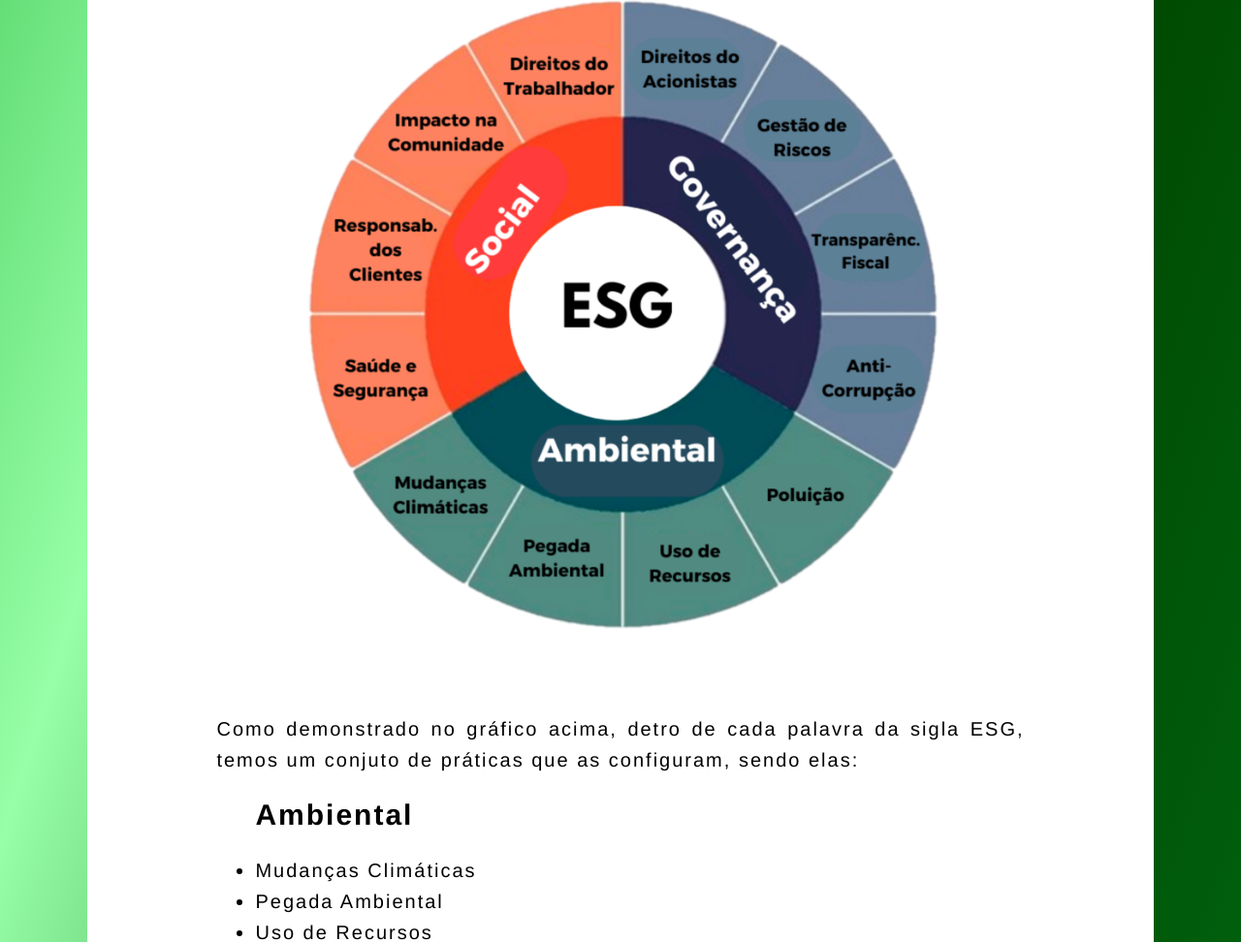
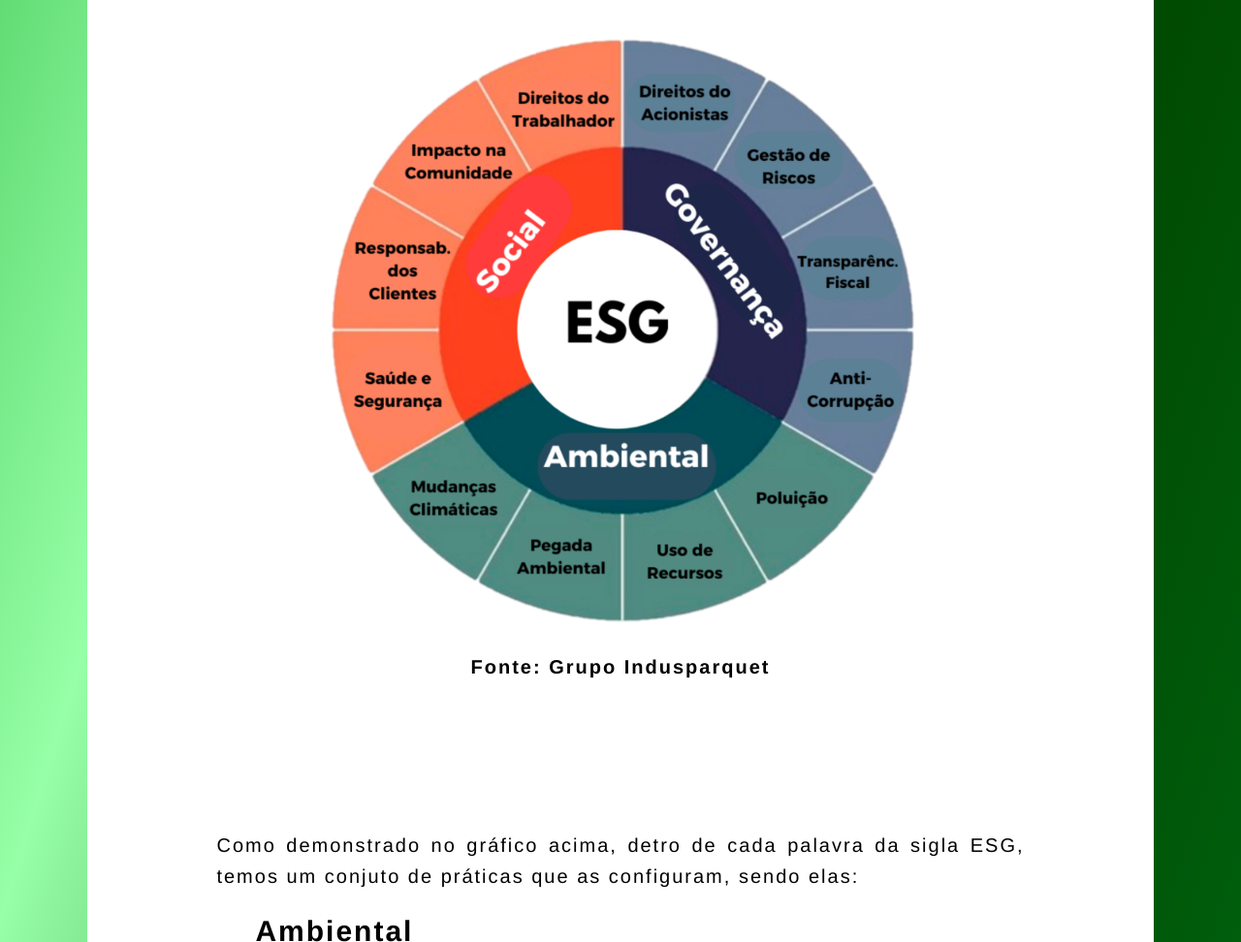
Before and after one commit to privadinhaportatil/APS, a plain HTML site: page index.html in a window 1280 px wide. Shown: the part 3986-4958 px from the top of the page at 97% size. Drawn offline with Linux system fonts and the light colour scheme.

Commit message:
Add files via upload

```diff
--- a/ES.css
+++ b/ES.css
@@ -274,12 +274,15 @@ h1 {
 }
 
 .esgimg {
-	padding-left: 3%;
+	padding: 5%;
 	display: flex;
+	flex-direction: column;
 	justify-content: center;
+	text-align: center;
 }
 
 .esgimg img {
+	padding-left: 9%;
 	width: 85%;
 	height: auto;
 }
--- a/index.html
+++ b/index.html
@@ -121,8 +121,8 @@
                     2030.</p>
                 <br>
                 <div class="esgimg">
-                    <img src="Imagens/GráficoEsg.png"
-                        alt="Gráfico com todos os elementos que compõe o Ambiental, Social e Governança">
+                    <img src="Imagens/GráficoEsg.png" alt="Gráfico com todos os elementos que compõe o Ambiental, Social e Governança">
+                    <h4>Fonte: Grupo Indusparquet</h4>
                 </div>
                 <br><br>
                 <p>Como demonstrado no gráfico acima, detro de cada palavra da sigla ESG, temos um conjuto de práticas
@@ -347,7 +347,7 @@
                     trabalho ou nas suas escolhas do dia a dia.<br><br>
                     Aqui, você encontra ferramentas para entender os
                     desafios e as oportunidades da sustentabilidade, além de conhecer exemplos inspiradores
-                    de atitudes que precisam ser tomadas para contruir um futuro melhor.<br><br>
+                    de atitudes que precisam ser tomadas para construir um futuro melhor.<br><br>
                     Junte-se a nós, explore o portal, compartilhe suas ideias e ajude a construir um futuro mais
                     sustentável e inteligente para
                     todos!
```
